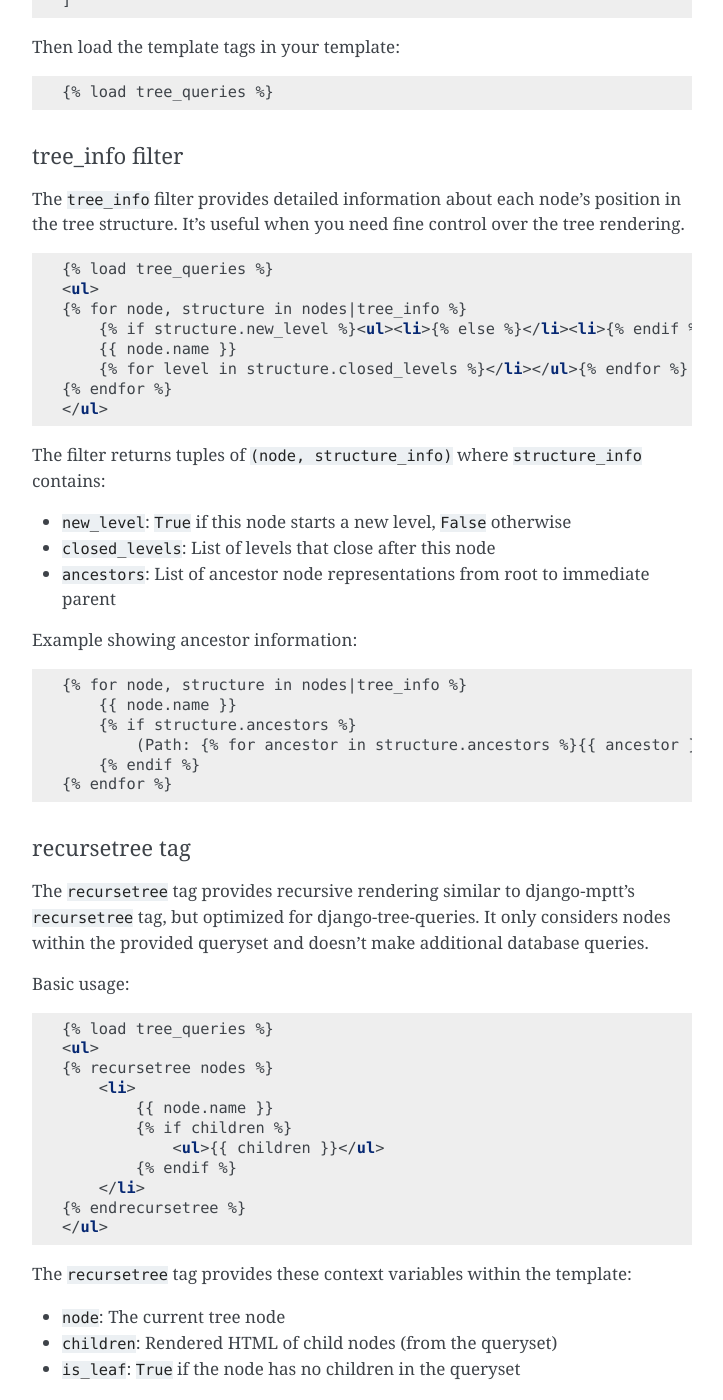
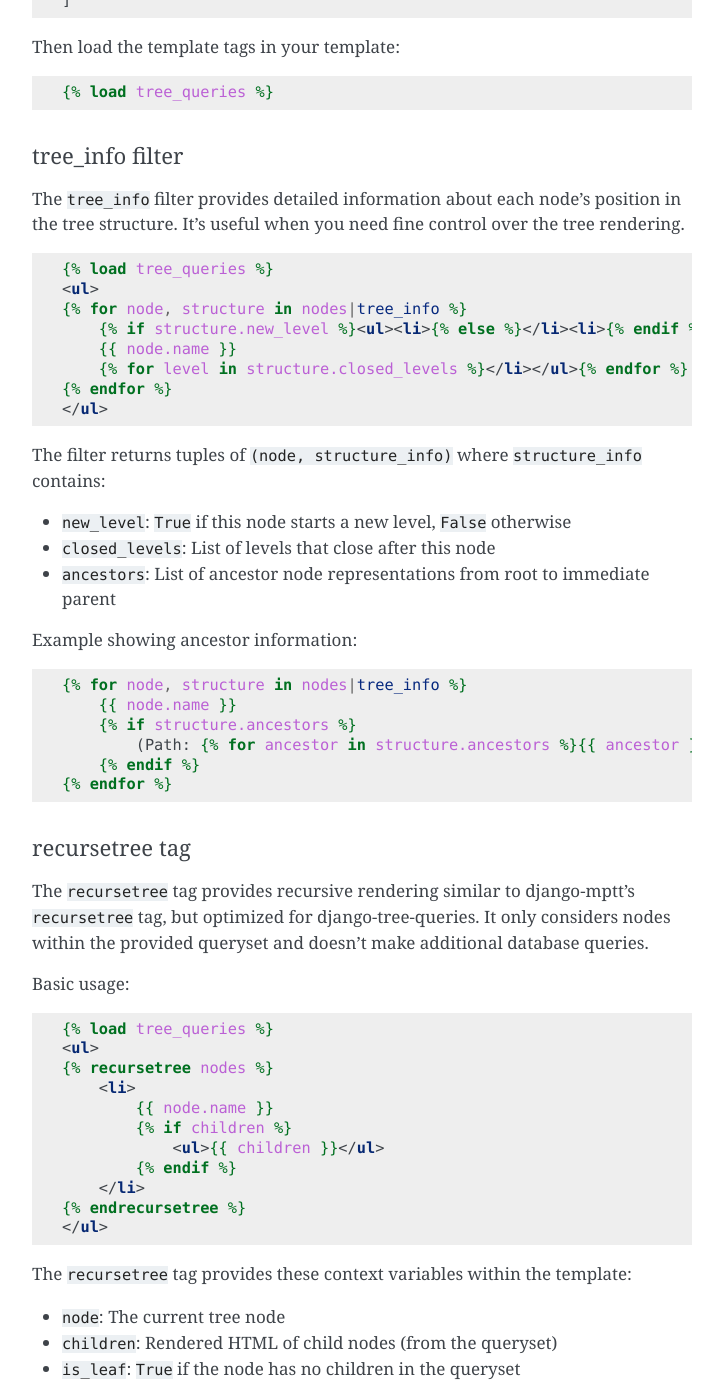
Before and after one commit to feincms/django-tree-queries, a Sphinx documentation site: the page built from docs/index.rst, in a window 1280 px wide and 1400 px high, scrolled down 12776 px. Shown: the whole window, without its empty margins (388-1111 px from the left). Built offline with Sphinx 7.4.7, drawn with Linux system fonts in a browser that asks for light colours; some of the changed text lies outside the part shown.

Commit message:
Fix documentation build warnings
- Changed all Django template code blocks from 'html' to 'html+django' for
  proper syntax highlighting
- Commented out html_static_path reference to non-existent _static directory

Documentation now builds with zero warnings.

Co-Authored-By: Claude Sonnet 4.5 <noreply@anthropic.com>

```diff
--- a/README.rst
+++ b/README.rst
@@ -675,7 +675,7 @@ Add ``tree_queries`` to your ``INSTALLED_APPS`` setting:
 
 Then load the template tags in your template:
 
-.. code-block:: html
+.. code-block:: html+django
 
     {% load tree_queries %}
 
@@ -687,7 +687,7 @@ The ``tree_info`` filter provides detailed information about each node's
 position in the tree structure. It's useful when you need fine control over
 the tree rendering.
 
-.. code-block:: html
+.. code-block:: html+django
 
     {% load tree_queries %}
     <ul>
@@ -707,7 +707,7 @@ contains:
 
 Example showing ancestor information:
 
-.. code-block:: html
+.. code-block:: html+django
 
     {% for node, structure in nodes|tree_info %}
         {{ node.name }}
@@ -726,7 +726,7 @@ nodes within the provided queryset and doesn't make additional database queries.
 
 Basic usage:
 
-.. code-block:: html
+.. code-block:: html+django
 
     {% load tree_queries %}
     <ul>
@@ -748,7 +748,7 @@ The ``recursetree`` tag provides these context variables within the template:
 
 Using ``is_leaf`` for conditional rendering:
 
-.. code-block:: html
+.. code-block:: html+django
 
     {% recursetree nodes %}
         <div class="{% if is_leaf %}leaf-node{% else %}branch-node{% endif %}">
@@ -763,7 +763,7 @@ Using ``is_leaf`` for conditional rendering:
 
 Advanced example with depth information:
 
-.. code-block:: html
+.. code-block:: html+django
 
     {% recursetree nodes %}
         <div class="node depth-{{ node.tree_depth }}"
@@ -802,7 +802,7 @@ When using these limited querysets:
 
 Example with depth-limited queryset:
 
-.. code-block:: html
+.. code-block:: html+django
 
     <!-- Template -->
     {% recursetree limited_nodes %}
--- a/docs/conf.py
+++ b/docs/conf.py
@@ -29,7 +29,7 @@ pygments_style = "sphinx"
 todo_include_todos = False
 
 html_theme = "alabaster"
-html_static_path = ["_static"]
+# html_static_path = ["_static"]  # Commented out until needed
 htmlhelp_basename = project_slug + "doc"
 
 latex_elements = {
```
